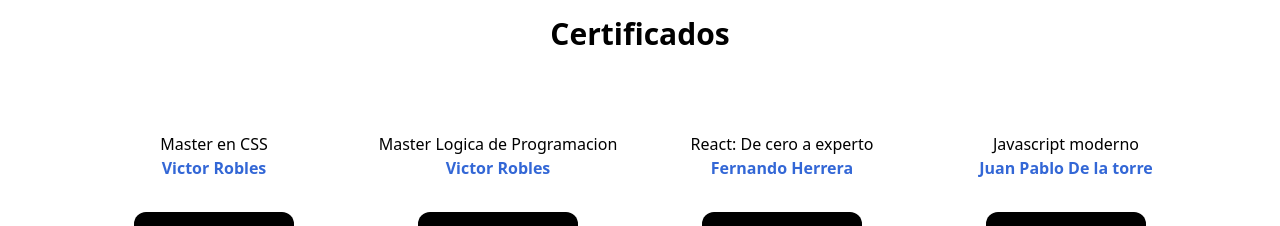
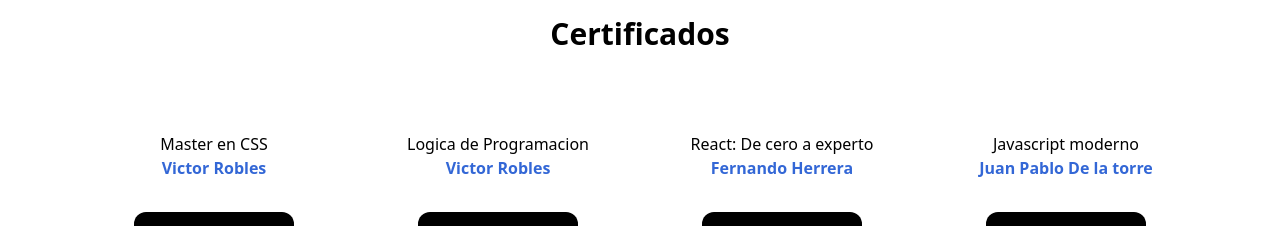
Before and after one commit to FrancoCidDiaz/portfolio, a React (Create React App) app: page / in a window 1280 px wide. Shown: the part 2340-2566 px from the top of the page. Built offline with nearby package versions, Linux system fonts and the light colour scheme.

Commit message:
septimo commit

```diff
--- a/src/components/Certificados.jsx
+++ b/src/components/Certificados.jsx
@@ -31,7 +31,7 @@ const [modal4, setModal4] = useState(false)
                 <div className='text-center text-white bg-zinc-900 rounded-xl w-32 hover:bg-zinc-600 duration-700 p-1 boton-certificado'> <button onClick={() => setModal1(true)}>Certificado</button> </div>
             </div>
             <div className='flex flex-col justify-center items-center'>
-                <h3 className='text-center'>Master Logica de Programacion <br /> <span className='autor-curso'>Victor Robles </span></h3>
+                <h3 className='text-center'>Logica de Programacion <br /> <span className='autor-curso'>Victor Robles </span></h3>
                 <div className='h-36 mt-8 w-40 hover:w-44 duration-1000'><a target="_blank" href="https://www.udemy.com/share/104HCw3@BajWb8Tx1eRCjNq_fssZyMi7JcejA0Ymx2NsKuhoafPjd_OL1iSRnAv2aOuTOhcsyQ==/">
                 <img className='rounded-xl object-center' src={logoUdemy} alt="" /> </a></div>
                 <div className='text-center text-white bg-zinc-900 rounded-xl w-32 hover:bg-zinc-600 duration-700 p-1 boton-certificado'><button onClick={() => setModal2(true)}>Certificado</button> </div>
```
